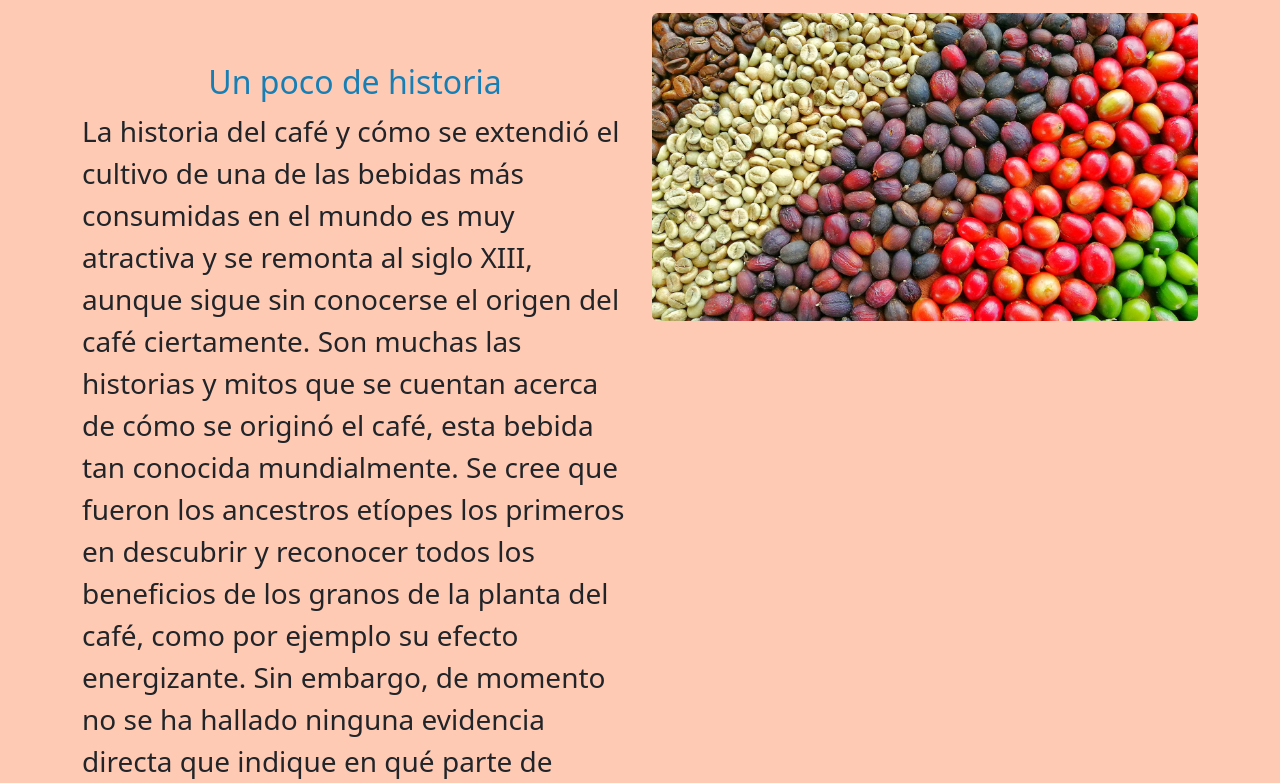
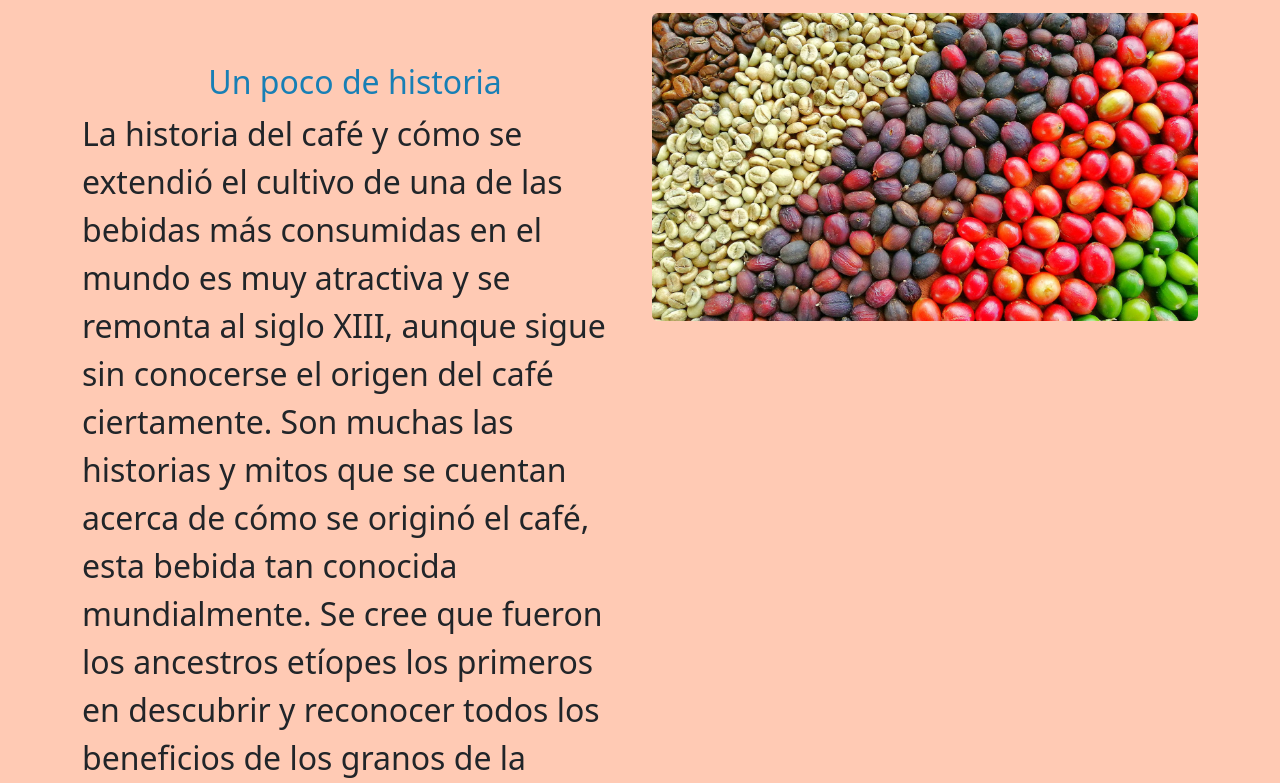
Before and after one commit to SebastianVidelaHoltz/pre-entrega3-Sebastian-Videla-Holtz, a plain HTML site: page index.html in a window 1280 px wide. Shown: the part 997-1780 px from the top of the page. Drawn offline with Linux system fonts and the light colour scheme.

Commit message:
font size

```diff
--- a/index.html
+++ b/index.html
@@ -64,7 +64,7 @@
     <!--Left-->
     <div class="col-md-6 right">
       <h1 class="primary-color h2">Un poco de historia</h1>
-      <p class="fs-3">
+      <p class="fs-2">
         La historia del café y cómo se extendió el cultivo de una de las bebidas más consumidas en el mundo es muy atractiva y se remonta al siglo XIII, aunque sigue sin conocerse el origen del café ciertamente.
 
 Son muchas las historias y mitos que se cuentan acerca de cómo se originó el café, esta bebida tan conocida mundialmente. Se cree que fueron los ancestros etíopes los primeros en descubrir y reconocer todos los beneficios de los granos de la planta del café, como por ejemplo su efecto energizante.
```
